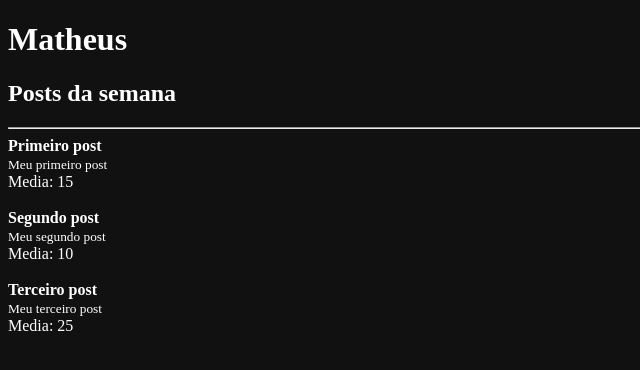
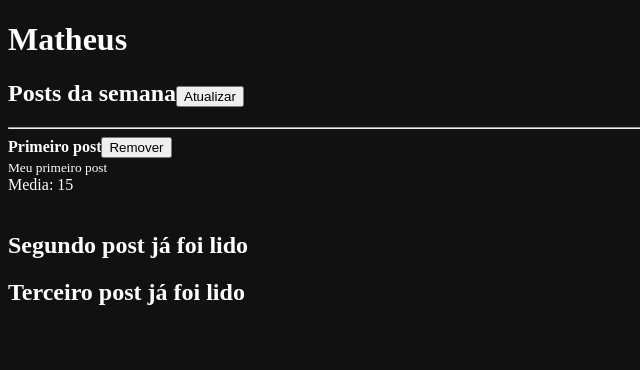
Before and after one commit to MatheSouzaF/Fundamentos-React, a React app: page / in a window 1280 px wide. Shown: the top 370 px of the page, without its empty margins (0-640 px from the left). Built offline with nearby package versions, Linux system fonts and the light colour scheme.

Commit message:
trabalhando com props

```diff
--- a/src/App.js
+++ b/src/App.js
@@ -1,24 +1,49 @@
-import React from "react";
+import React, { useState } from "react";
 import Post from "./Post";
 import Header from "./Header";
 
-const posts = [
-  { id: 1, title: "Primeiro post", subtitle: "Meu primeiro post", likes: 30 },
-  { id: 2, title: "Segundo post", subtitle: "Meu segundo post", likes: 20 },
-  { id: 3, title: "Terceiro post", subtitle: "Meu terceiro post", likes: 50 },
-];
+function App() {
+  const [posts, setPosts] = useState([
+    { id: 1, title: "Primeiro post", subtitle: "Meu primeiro post", likes: 30, read: false },
+    { id: 2, title: "Segundo post", subtitle: "Meu segundo post", likes: 20, read: true },
+    { id: 3, title: "Terceiro post", subtitle: "Meu terceiro post", likes: 50, read: true },
+  ]);
+  console.log(posts);
 
-function App() {
+  function handleRefresh() {
+    // posts.push();
+    // console.log("Posts atualizados:", posts);
+    setPosts((prevState) => [
+      ...prevState,
+      {
+        id: prevState.length + 1,
+        title: `Post novo ${prevState.length + 1}`,
+        subtitle: `Meu post novo ${prevState.length + 1}`,
+        likes: Math.floor(Math.random() * 100),
+      },
+    ]);
+  }
+
+  function handleRemovePost(postId) {
+    setPosts((prevState) => prevState.filter((post) => post.id !== postId));
+  }
+
   return (
     <>
       <Header title="Matheus">
-        <h2>Posts da semana </h2>
+        <h2>
+          Posts da semana
+          <button onClick={handleRefresh}>Atualizar</button>
+        </h2>
       </Header>
       <hr />
       {posts.map((post) => (
         <Post
           key={post.id}
+          onRemove={handleRemovePost}
           title={post.title}
+          id={post.id}
+          read={post.read}
           subtitle={post.subtitle}
           likes={post.likes}
         />
--- a/src/Post.js
+++ b/src/Post.js
@@ -2,10 +2,16 @@ import React from "react";
 import PropTypes from "prop-types";
 
 function Post(props) {
+if(props.read){
+  return <h2>{props.title} já foi lido</h2>
+}
+
+
   return (
     <>
       <article>
-        <strong>{props.title}</strong>
+        <strong>{props.read ? <s>{props.title}</s> : props.title}</strong>
+        <button onClick={() => props.onRemove(props.id)}>Remover</button>
         <br />
         <small>{props.subtitle}</small>
         <br />
@@ -18,8 +24,11 @@ function Post(props) {
 
 Post.propTypes = {
   likes: PropTypes.number.isRequired,
+  onRemove: PropTypes.func.isRequired,
   title: PropTypes.string,
+  id: PropTypes.number.isRequired,
   subtitle: PropTypes.string,
+  read: PropTypes.bool.isRequired,
 };
 
 export default Post;
```
